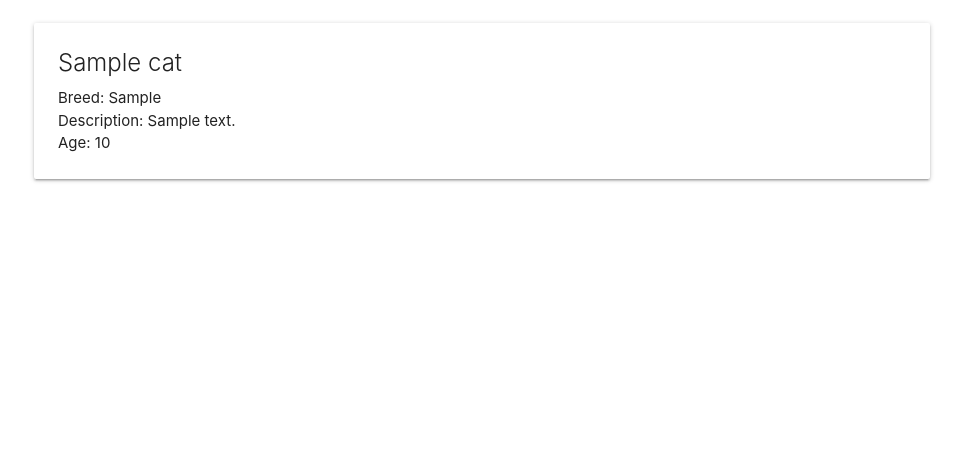
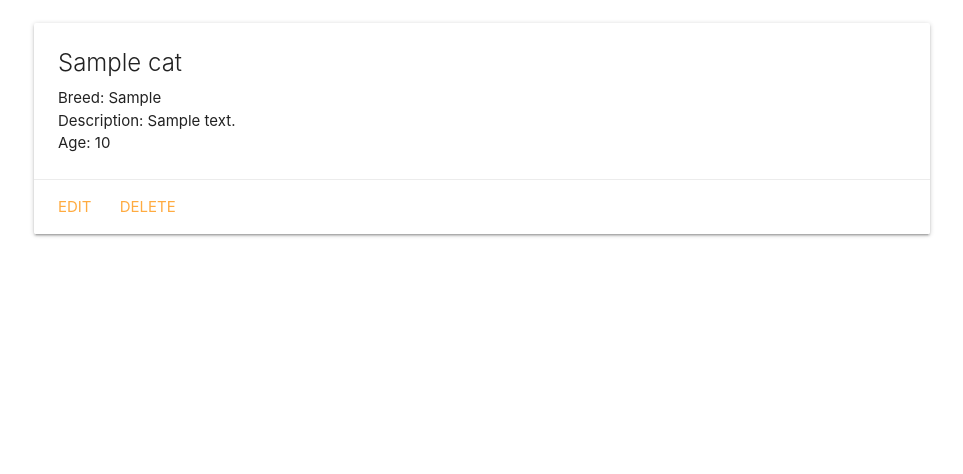
Before and after one commit to richclarke0/Cat_Collector, a Django app: template catcollector/main_app/templates/cats/detail.html in a window 1280 px wide. Shown: the part 177-651 px from the top of the page, without its empty margins (158-1121 px from the left). Run offline with Django 4.2, Linux system fonts and the light colour scheme; the template is opened without the code that fills it: values named after a table or form of the project are taken from there, others are empty; tables that the repository leaves empty hold one stand-in row (Sample ...).

Commit message:
add buttons to detail

```diff
--- a/catcollector/main_app/templates/cats/detail.html
+++ b/catcollector/main_app/templates/cats/detail.html
@@ -14,6 +14,10 @@
       <p>Age: Kitten</p>
     {% endif %}
   </div>
+  <div class="card-action">
+    <a href="{% url 'cats_update' cat.id %}">Edit</a>
+    <a href="{% url 'cats_delete' cat.id %}">Delete</a>
+  </div>
 </div>
 
 {% endblock %}
```
